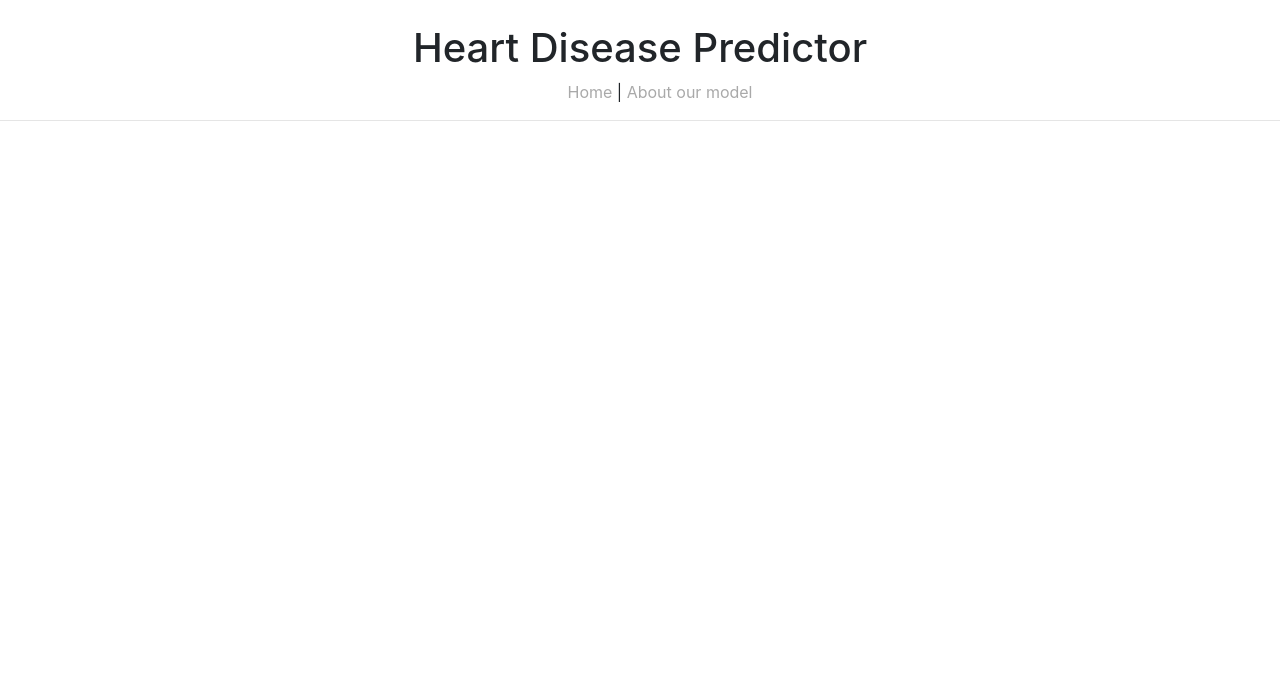
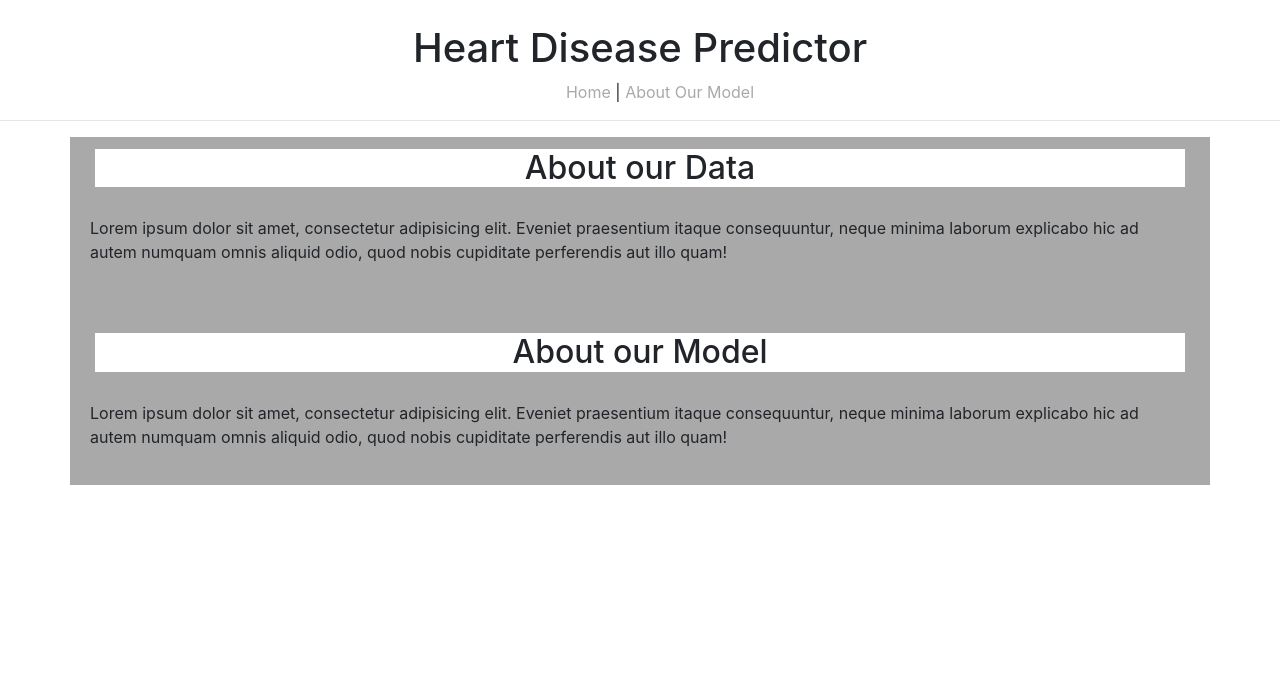
Before and after one commit to BatesJ72/Heart_Disease_ML_Model, a Flask app: page /visuals in a window 1280 px wide. Shown: the top 684 px of the page. Before the commit the page ends 121 px from the top, so only its background shows below. Run offline with Flask 2, Linux system fonts and the light colour scheme; parts of the project's set-up code (start-up, migrations or seed data) failed here and were passed over; some libraries are stand-ins or nearby versions.

Commit message:
added boiler plate visual page

```diff
--- a/frontend/static/stylesheets/style.css
+++ b/frontend/static/stylesheets/style.css
@@ -77,3 +77,25 @@
     padding: 20px;
     margin-top: 10px;
 }
+
+
+/* VISUAL BOX
+++++++++++++++++++++++++++++++++++++++++++++++++ */
+
+.visual-box {
+    margin-top: 100px;
+    background-color: darkgray;
+    padding: 20px;
+}
+
+.visual-box h2 {
+    text-align: center;
+    background-color: white;
+    margin: 5px;
+}
+
+/* .input-box {
+    background-color: darkgray;
+    padding: 20px;
+
+} */
--- a/frontend/templates/parent.html
+++ b/frontend/templates/parent.html
@@ -19,13 +19,9 @@
         <h1 class="text-center">Heart Disease Predictor</h1>
         <nav>
             <ul>
-                <li><a href="#">
-                    Home
-                </a></li>
+                <li><a href="{{ url_for('index') }}">Home</a></li>
                 <li> | </li>
-                <li><a href="#">
-                    About our model
-                </a></li>
+                <a href="{{ url_for('visual') }}">About Our Model</a></li>
             </ul>
         </nav>
         <hr>
--- a/frontend/templates/results.html
+++ b/frontend/templates/results.html
@@ -7,6 +7,7 @@
 <div class="result-box container" id="result-box" style="display: {{display}};">
         <h2>results here</h2>
 
+        {{data}}
 
 
 
--- a/frontend/templates/visual.html
+++ b/frontend/templates/visual.html
@@ -1,6 +1,24 @@
 {% extends "parent.html" %}
 {% block content %}
 <main>
-        <h1>Yep, I'm working</h1>
+        <div class="container visual-box">
+                <div class="data-info">
+                        <h2>About our Data</h2>
+                        <br>
+                        <p>Lorem ipsum dolor sit amet, consectetur adipisicing elit. Eveniet praesentium itaque consequuntur, neque minima laborum explicabo hic ad autem numquam omnis aliquid odio, quod nobis cupiditate perferendis aut illo quam!</p>
+                </div>
+
+
+                <br>
+                <br>
+
+
+                <div class="model-info">
+                        <h2>About our Model</h2>
+                        <br>
+                        <p>Lorem ipsum dolor sit amet, consectetur adipisicing elit. Eveniet praesentium itaque consequuntur, neque minima laborum explicabo hic ad autem numquam omnis aliquid odio, quod nobis cupiditate perferendis aut illo quam!</p>
+                </div>
+
+        </div>
 
 {% endblock %}
```
